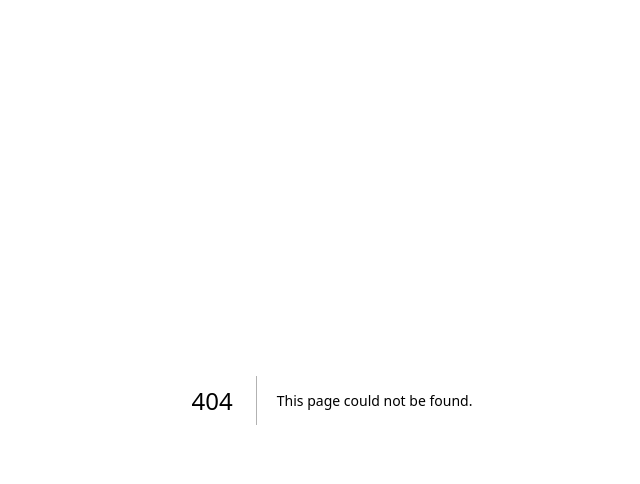
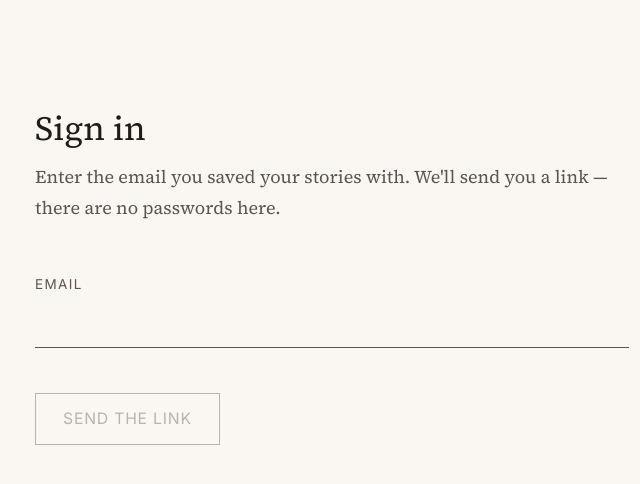
Before and after one commit to taizhenC/Onward, a Next.js app: page /signin in a window 1280 px wide. Before the commit this address had no page. Shown: the top 484 px of the page, without its empty margins (308-948 px from the left). Built offline with nearby package versions, Linux system fonts and the light colour scheme; no server answers.

Commit message:
feat: implement user authentication flow with sign-in and stories listing pages

```diff
--- /dev/null
+++ b/app/signin/page.tsx
@@ -0,0 +1,21 @@
+import type { Metadata } from "next";
+import { SignInForm } from "@/components/SignInForm";
+
+export const metadata: Metadata = {
+  title: "Sign in — Onward",
+  robots: { index: false, follow: false },
+};
+
+export default async function SignInPage({
+  searchParams,
+}: {
+  searchParams: Promise<{ error?: string }>;
+}) {
+  const { error } = await searchParams;
+
+  return (
+    <main className="mx-auto max-w-[36rem] px-6 py-24">
+      <SignInForm linkError={error === "link"} />
+    </main>
+  );
+}
--- /dev/null
+++ b/app/stories/page.tsx
@@ -0,0 +1,94 @@
+import type { Metadata } from "next";
+import Link from "next/link";
+import { redirect } from "next/navigation";
+import { getAuthUserId } from "@/lib/auth";
+import { getByKey } from "@/lib/figures";
+import { listSessionsByUser } from "@/lib/session";
+import { SignOutButton } from "@/components/SignOutButton";
+
+export const runtime = "nodejs";
+export const dynamic = "force-dynamic";
+
+export const metadata: Metadata = {
+  title: "Your stories — Onward",
+  robots: { index: false, follow: false },
+};
+
+// The listing shows figure + date + progress ONLY — never the user's feeling. List
+// surfaces keep disclosures out of view by default.
+type StoryListItem = {
+  sessionId: string;
+  displayName: string;
+  startedAt: number;
+  finished: boolean;
+};
+
+export default async function StoriesPage() {
+  const userId = await getAuthUserId();
+  if (!userId) redirect("/signin");
+
+  const sessions = await listSessionsByUser(userId);
+  const items: StoryListItem[] = [];
+  for (const session of sessions) {
+    const stage = await getByKey(session.figureKey, session.stageId);
+    if (!stage) continue;
+    items.push({
+      sessionId: session.sessionId,
+      displayName: stage.displayName,
+      startedAt: session.createdAt,
+      finished: session.nextBeatIndex >= stage.beats.length,
+    });
+  }
+
+  return (
+    <main className="mx-auto max-w-[36rem] px-6 py-24">
+      <div className="space-y-12">
+        <header className="space-y-3 pb-6 border-b border-[var(--color-ink-soft)]/30 flex items-baseline justify-between">
+          <h1 className="text-3xl">Your stories</h1>
+          <SignOutButton />
+        </header>
+
+        {items.length === 0 ? (
+          <p className="text-[var(--color-ink-soft)] leading-relaxed">
+            Nothing here yet. A story you finish stays with your account once
+            you save it.
+          </p>
+        ) : (
+          <ul className="space-y-6 list-none">
+            {items.map((item) => (
+              <li key={item.sessionId}>
+                <Link
+                  href={`/story/${item.sessionId}`}
+                  className="block border border-[var(--color-ink-soft)]/40 hover:border-[var(--color-ink)] transition-colors px-5 py-4 space-y-1"
+                >
+                  <span className="block text-lg">{item.displayName}</span>
+                  <span className="block font-ui text-xs uppercase tracking-widest text-[var(--color-ink-soft)]">
+                    {formatDate(item.startedAt)}
+                    {item.finished ? " · finished" : " · still open"}
+                  </span>
+                </Link>
+              </li>
+            ))}
+          </ul>
+        )}
+
+        <footer className="pt-2">
+          <Link
+            href="/begin"
+            className="font-ui text-sm uppercase tracking-wider border border-[var(--color-ink)] px-6 py-3 inline-block hover:bg-[var(--color-ink)] hover:text-[var(--color-bg)] transition-colors"
+          >
+            Begin another
+          </Link>
+        </footer>
+      </div>
+    </main>
+  );
+}
+
+function formatDate(timestamp: number): string {
+  return new Date(timestamp).toLocaleDateString("en-US", {
+    month: "long",
+    day: "numeric",
+    year: "numeric",
+  });
+}
--- /dev/null
+++ b/components/SignInForm.tsx
@@ -0,0 +1,122 @@
+"use client";
+
+import { useState } from "react";
+import { motion } from "motion/react";
+import { getSupabaseBrowser } from "@/lib/supabase/client";
+
+type Props = {
+  // Set when /auth/confirm bounced an expired or already-used link back here.
+  linkError: boolean;
+};
+
+export function SignInForm({ linkError }: Props) {
+  const [email, setEmail] = useState("");
+  const [sending, setSending] = useState(false);
+  const [sentTo, setSentTo] = useState<string | null>(null);
+  const [error, setError] = useState<string | null>(null);
+
+  const supabaseAvailable = getSupabaseBrowser() !== null;
+  const trimmedEmail = email.trim();
+  const emailValid = /^[^\s@]+@[^\s@]+\.[^\s@]+$/.test(trimmedEmail);
+  const canSubmit = emailValid && !sending;
+
+  async function handleSubmit(event: React.FormEvent<HTMLFormElement>) {
+    event.preventDefault();
+    if (!canSubmit) return;
+    const supabase = getSupabaseBrowser();
+    if (!supabase) return;
+    setSending(true);
+    setError(null);
+
+    const { error: otpError } = await supabase.auth.signInWithOtp({
+      email: trimmedEmail,
+    });
+
+    if (otpError) {
+      setError(
+        otpError.code === "over_email_send_rate_limit"
+          ? "We just sent you a link — give it a minute before asking for another."
+          : "The link couldn't be sent. Please try again in a moment.",
+      );
+      setSending(false);
+      return;
+    }
+
+    setSentTo(trimmedEmail);
+  }
+
+  if (!supabaseAvailable) {
+    return (
+      <p className="text-[var(--color-ink-soft)]">
+        Sign-in isn&apos;t available in this offline build.
+      </p>
+    );
+  }
+
+  if (sentTo) {
+    return (
+      <motion.div
+        initial={{ opacity: 0 }}
+        animate={{ opacity: 1 }}
+        transition={{ duration: 0.6 }}
+        className="space-y-4"
+      >
+        <h1 className="text-3xl">Check your email</h1>
+        <p className="text-[var(--color-ink-soft)] leading-relaxed">
+          A sign-in link is on its way to {sentTo}. It works once and expires
+          soon — open it on this device if you can.
+        </p>
+      </motion.div>
+    );
+  }
+
+  return (
+    <motion.form
+      onSubmit={handleSubmit}
+      initial={{ opacity: 0 }}
+      animate={{ opacity: 1 }}
+      transition={{ duration: 0.6 }}
+      className="space-y-10"
+    >
+      <header className="space-y-3">
+        <h1 className="text-3xl">Sign in</h1>
+        <p className="text-[var(--color-ink-soft)]">
+          Enter the email you saved your stories with. We&apos;ll send you a
+          link — there are no passwords here.
+        </p>
+        {linkError ? (
+          <p className="font-ui text-sm text-[var(--color-accent)]">
+            That link expired or was already used. Enter your email for a
+            fresh one.
+          </p>
+        ) : null}
+      </header>
+
+      <label className="block space-y-2">
+        <span className="font-ui text-xs uppercase tracking-widest text-[var(--color-ink-soft)]">
+          Email
+        </span>
+        <input
+          type="email"
+          value={email}
+          onChange={(event) => setEmail(event.target.value)}
+          disabled={sending}
+          autoComplete="email"
+          className="block w-full bg-transparent border-b border-[var(--color-ink-soft)] focus:border-[var(--color-ink)] focus:outline-none px-1 py-2"
+        />
+      </label>
+
+      {error ? (
+        <p className="font-ui text-sm text-[var(--color-accent)]">{error}</p>
+      ) : null}
+
+      <button
+        type="submit"
+        disabled={!canSubmit}
+        className="font-ui text-sm uppercase tracking-wider border border-[var(--color-ink)] px-6 py-3 hover:bg-[var(--color-ink)] hover:text-[var(--color-bg)] disabled:opacity-30 disabled:cursor-not-allowed transition-colors"
+      >
+        {sending ? "Sending…" : "Send the link"}
+      </button>
+    </motion.form>
+  );
+}
--- /dev/null
+++ b/components/SignOutButton.tsx
@@ -0,0 +1,30 @@
+"use client";
+
+import { useRouter } from "next/navigation";
+import { useState } from "react";
+import { getSupabaseBrowser } from "@/lib/supabase/client";
+
+export function SignOutButton() {
+  const router = useRouter();
+  const [signingOut, setSigningOut] = useState(false);
+  const supabase = getSupabaseBrowser();
+  if (!supabase) return null; // offline/memory dev: nothing to sign out of
+
+  async function handleSignOut() {
+    setSigningOut(true);
+    await getSupabaseBrowser()?.auth.signOut();
+    router.push("/");
+    router.refresh();
+  }
+
+  return (
+    <button
+      type="button"
+      onClick={handleSignOut}
+      disabled={signingOut}
+      className="font-ui text-sm text-[var(--color-ink-soft)] underline underline-offset-4 hover:text-[var(--color-ink)] disabled:opacity-30"
+    >
+      {signingOut ? "Signing out…" : "Sign out"}
+    </button>
+  );
+}
```
